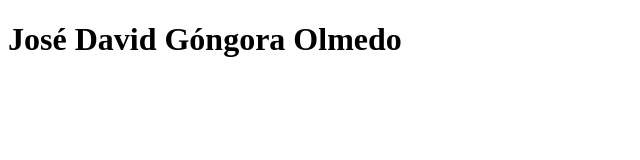
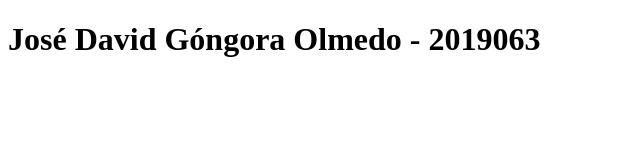
Before and after one commit to jgongora2019063/IN5B, a plain HTML site: page index.html in a window 1280 px wide. Shown: the whole page, without its empty margins (0-640 px from the left). Drawn offline with Linux system fonts and the light colour scheme.

Commit message:
Se agregó el número de carné de estudiante

```diff
--- a/index.html
+++ b/index.html
@@ -6,6 +6,6 @@
     <title>Primera Proyecto GiT</title>
 </head>
 <body>
-    <h1>José David Góngora Olmedo</h1>
+    <h1>José David Góngora Olmedo - 2019063</h1>
 </body>
 </html>
```
